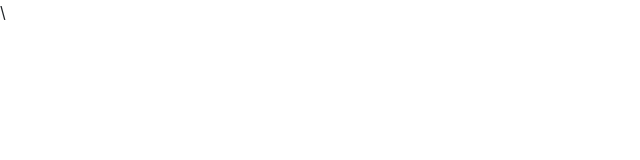
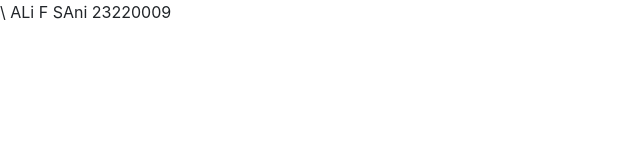
Before and after one commit to alifsani/alifsani.github.io, a plain HTML site: page index.html in a window 1280 px wide. Shown: the whole page, without its empty margins (0-640 px from the left). Drawn offline with nearby package versions, Linux system fonts and the light colour scheme.

Commit message:
Update index.html

```diff
--- a/index.html
+++ b/index.html
@@ -8,6 +8,6 @@
     <link rel="stylesheet" href="bootstrap-5.1.3-DIST/css/bootstrap.min.css">
 </head>
 <body>
-
+   ALi F SAni 23220009
 </body>
 </html>
```
